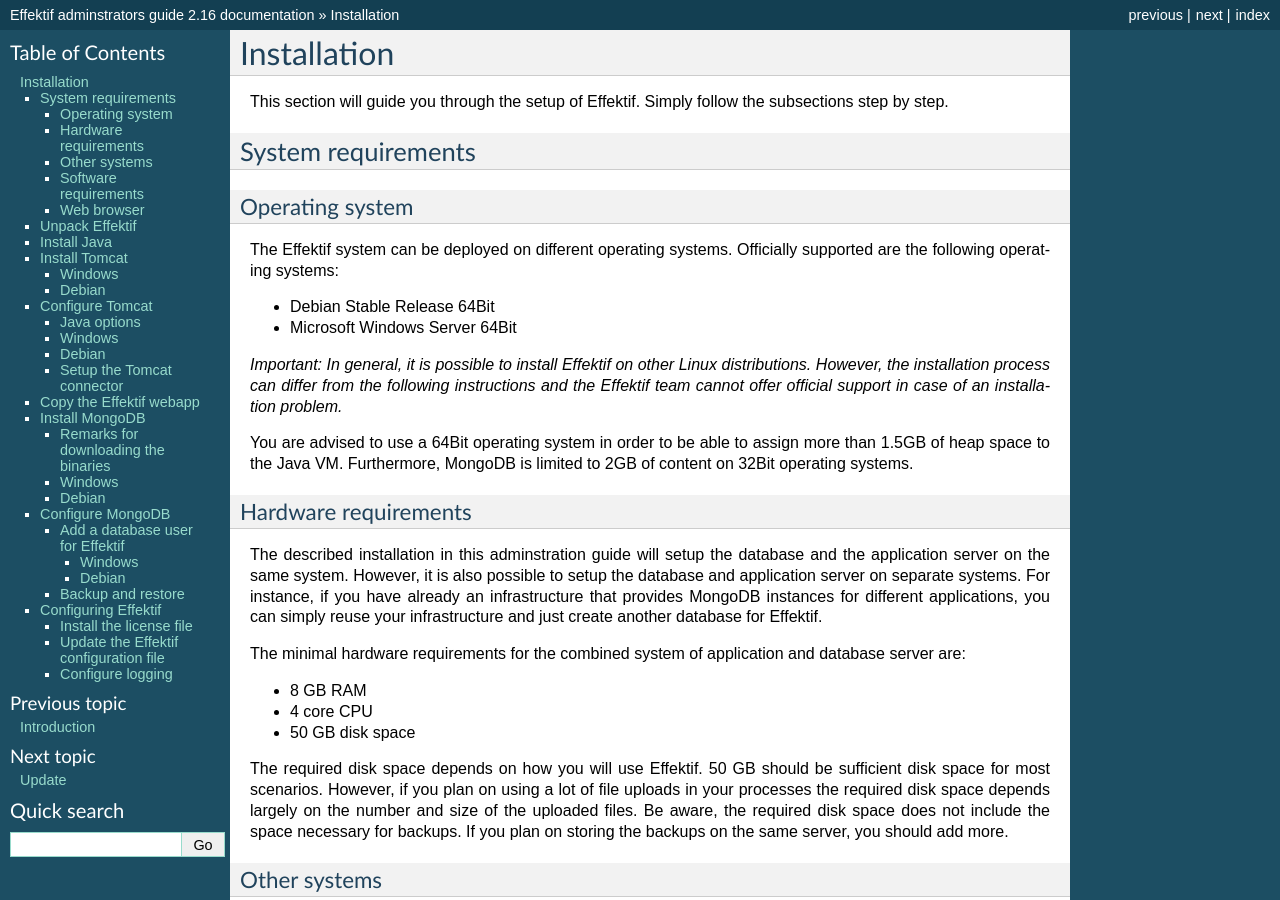
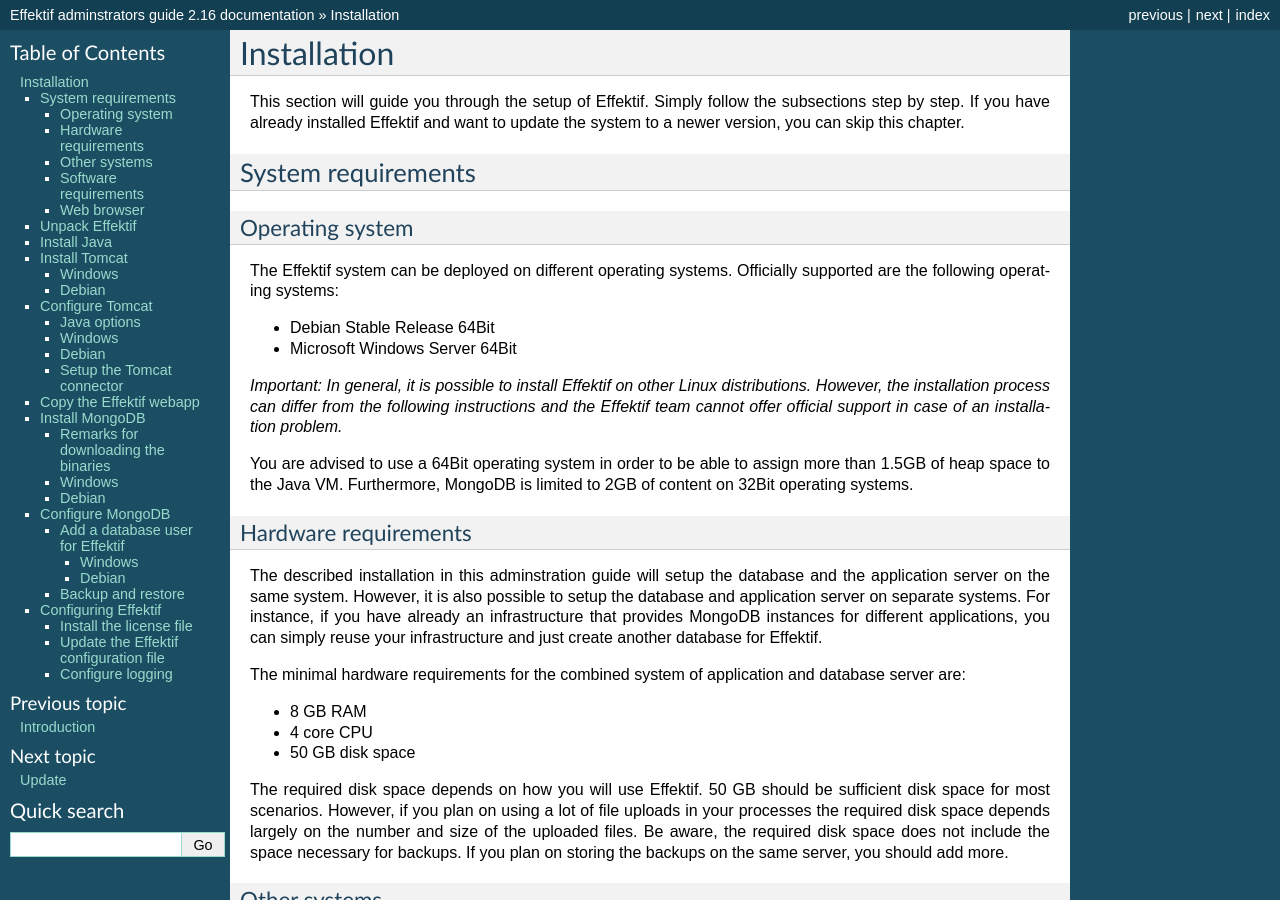
Before and after one commit to gitter-badger/admin-docs, a Sphinx documentation site: the page built from docs/source/installation.rst, in a window 1280 px wide and 900 px high. Built offline with Sphinx 7.4.7, drawn with Linux system fonts in a browser that asks for light colours.

Commit message:
#4 added hint about update to the install chapter

```diff
--- a/docs/source/installation.rst
+++ b/docs/source/installation.rst
@@ -1,6 +1,6 @@
 Installation
 ============
-This section will guide you through the setup of Effektif. Simply follow the subsections step by step.
+This section will guide you through the setup of Effektif. Simply follow the subsections step by step. If you have already installed Effektif and want to update the system to a newer version, you can skip this chapter.
 
 System requirements
 -------------------
```
Also changed, not shown: 4 other files.
